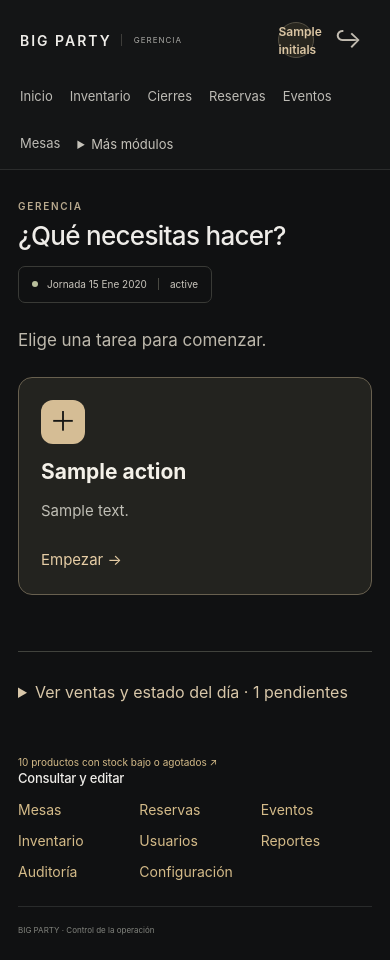
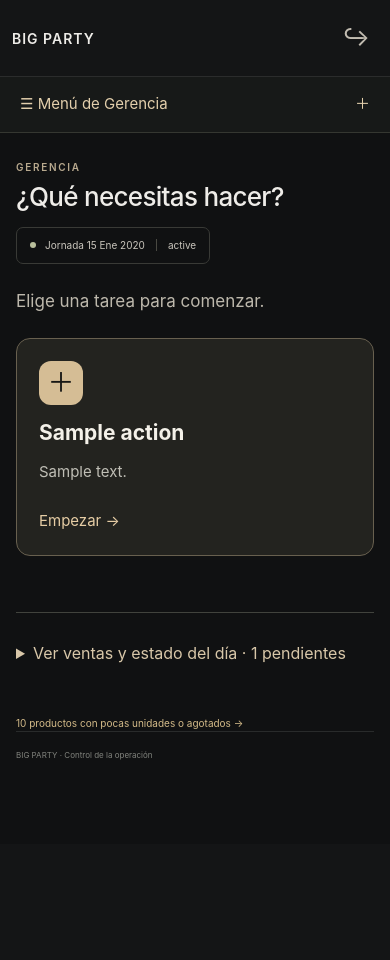
Before and after one commit to JJorge88/BigParty, a Django app: template templates/operations/management/home.html in a window 390 px wide. After the commit the page ends 760 px from the top, so only its background shows below. Run offline with Django 5.2, Linux system fonts and the light colour scheme; the visitor is signed in with stand-in values (Sample User, id 1); tables that the repository leaves empty hold one stand-in row (values such as "Sample post"); the template is opened without the code that fills it: most values are stand-ins (such as "Sample title", 1, 10 or a date in 2020); parts of the project's set-up code (start-up, migrations or seed data) failed here and were passed over.

Commit message:
feat: move management navigation to a responsive left sidebar

```diff
--- a/apps/operations/management/views.py
+++ b/apps/operations/management/views.py
@@ -198,7 +198,7 @@ def print_jobs(request):
     data = history_data(request,request.user)
     if not request.user.has_perm('printing.manage_printers'):
         data['can_retry'] = data['can_reprint'] = False
-    return page(request,'print_jobs',data)
+    return page(request,'print_jobs',data,section='impresiones')
 
 
 @require_POST
--- /dev/null
+++ b/static/css/operations/sidebar.css
@@ -0,0 +1,30 @@
+/* La navegación de Gerencia tiene su propia columna. */
+.management .topbar{position:sticky;top:0;z-index:40;height:76px;min-height:76px;padding:0 28px;flex-wrap:nowrap;gap:20px}
+.management .management-label{order:1}.management .management-user{order:2}
+.management .manager-sidebar{position:fixed;top:76px;left:0;bottom:0;width:240px;background:#171918;border-right:1px solid #353731;overflow-y:auto;overscroll-behavior:contain;z-index:35;padding:20px 14px}
+.management .manager-menu-toggle{display:none}
+.management .sidebar-nav{display:flex;flex-direction:column;gap:3px}
+.management .sidebar-heading{font-size:10px;letter-spacing:1.5px;text-transform:uppercase;color:#979a90;padding:14px 14px 6px}
+.management .sidebar-heading:first-child{padding-top:2px}
+.management .sidebar-nav a{display:flex;align-items:center;min-height:40px;padding:9px 14px;border:1px solid transparent;border-radius:8px;color:#c7c8c0;text-decoration:none;font-size:14px;line-height:1.4}
+.management .sidebar-nav a:hover{background:#242722;color:#fff}
+.management .sidebar-nav a[aria-current=page]{background:#332e24;border-color:#756347;color:#f1dab4;box-shadow:inset 3px 0 #d5bd95;font-weight:600}
+.management .sidebar-nav .sidebar-add{background:#d5bd95;color:#201d17;margin:5px 0 8px;font-weight:600;justify-content:center}
+.management .sidebar-nav .sidebar-add:hover{background:#e4cfad}
+.management .sidebar-nav .sidebar-add[aria-current=page]{color:#201d17;background:#e4cfad;box-shadow:none;border-color:#fff1d6}
+.management .management-main{margin-left:240px;margin-right:0;max-width:none;width:calc(100% - 240px);padding:30px 32px 20px;min-width:0}
+.management .sidebar-nav a:focus-visible,.management .manager-menu-toggle:focus-visible{outline:2px solid #e6cda5;outline-offset:3px}
+@media(min-width:901px) and (max-width:1200px){.management .simple-tasks{gap:12px}.management .simple-task{padding:20px}.management .simple-task strong{font-size:20px}.management .dashboard-grid{grid-template-columns:1fr}.management .admin-form-layout{grid-template-columns:minmax(0,1fr)}}
+@media(max-width:900px){
+ .management .topbar{padding:12px 18px;height:auto;min-height:70px;gap:12px;position:relative}
+ .management .management-label{display:none}
+ .management .manager-sidebar{position:relative;top:auto;bottom:auto;width:100%;padding:0;border-right:0;border-bottom:1px solid #353731;overflow:visible;z-index:30}
+ .management .manager-menu-toggle{display:flex;justify-content:space-between;align-items:center;padding:16px 20px;cursor:pointer;color:#e3cfac;font-size:15px;list-style:none}
+ .management .manager-menu-toggle::-webkit-details-marker{display:none}
+ .management .manager-menu-state:after{content:'＋'}
+ .management .manager-sidebar-panel[open] .manager-menu-state:after{content:'−'}
+ .management .sidebar-nav{padding:0 16px 20px;max-height:65vh;overflow-y:auto}
+ .management .management-main{margin:0;width:100%;padding:24px 20px 20px}
+ .management .simple-tasks{grid-template-columns:1fr}
+}
+@media(max-width:430px){.management .topbar .brand-name{font-size:14px;letter-spacing:1px}.management .management-user{gap:6px}.management .management-user .avatar{display:none}.management .management-user strong{font-size:11px}.management .topbar{gap:8px;padding:12px}.management .management-main{padding:22px 16px}}
--- a/static/js/operations/workflows.js
+++ b/static/js/operations/workflows.js
@@ -17,6 +17,17 @@ for (const form of forms) {
   window.addEventListener('pageshow',()=>{submitting=false;form.removeAttribute('aria-busy');});
 }
 document.querySelector('[data-form-errors]')?.focus();
-const more = document.querySelector('.flow-more');
-document.addEventListener('click',event=>{if(more && !more.contains(event.target))more.open=false;});
-document.addEventListener('keydown',event=>{if(event.key==='Escape' && more?.open){more.open=false;more.querySelector('summary').focus();}});
+// Menú lateral fijo en computadora y desplegable en pantallas pequeñas.
+const sidebar = document.querySelector('.manager-sidebar-panel');
+if (sidebar) {
+  const smallScreen = window.matchMedia('(max-width: 900px)');
+  const adaptMenu = () => { sidebar.open = !smallScreen.matches; };
+  adaptMenu();
+  smallScreen.addEventListener('change', adaptMenu);
+  sidebar.addEventListener('keydown', event => {
+    if (event.key === 'Escape' && smallScreen.matches && sidebar.open) {
+      sidebar.open = false;
+      sidebar.querySelector('summary').focus();
+    }
+  });
+}
--- a/templates/operations/management/base.html
+++ b/templates/operations/management/base.html
@@ -1,19 +1,9 @@
 {% extends 'operations/base.html' %}{% load static %}
 {% block title %}BIG PARTY · Gerencia{% endblock %}
-{% block styles %}<link rel="stylesheet" href="{% static 'css/operations/management.css' %}?v=mesas-2"><link rel="stylesheet" href="{% static 'css/operations/workflows.css' %}?v=3">{% endblock %}
+{% block styles %}<link rel="stylesheet" href="{% static 'css/operations/management.css' %}?v=mesas-2"><link rel="stylesheet" href="{% static 'css/operations/workflows.css' %}?v=3"><link rel="stylesheet" href="{% static 'css/operations/sidebar.css' %}">{% endblock %}
 {% block body_attributes %}class="management" data-idle-timeout="{{ idle_timeout }}" data-activity-url="{% url 'management:activity' %}" data-logout-url="{% url 'management:logout' %}" data-login-url="{% url 'management:login' %}"{% endblock %}
 {% block topbar %}<span class="management-label">GERENCIA</span>
-<nav class="management-nav" aria-label="Navegación principal"><a href="{% url 'management:home' %}" {% if section == 'inicio' %}aria-current="page"{% endif %}>Inicio</a>{% if perms.inventory.view_inventory %}<a href="{% url 'management:inventory' %}" {% if section == 'inventario' %}aria-current="page"{% endif %}>Inventario</a>{% endif %}<a href="{% url 'management:closures' %}" {% if section == 'cierres' %}aria-current="page"{% endif %}>Cierres</a><a href="{% url 'reservations:list' %}" {% if section == 'reservas' %}aria-current="page"{% endif %}>Reservas</a><a href="{% url 'events:list' %}" {% if section == 'eventos' %}aria-current="page"{% endif %}>Eventos</a>
-{% if perms.tables.view_venuetable %}<a href="{% url 'management:tables' %}" {% if section == 'mesas' %}aria-current="page"{% endif %}>Mesas</a>{% endif %}
-<details class="flow-more"><summary>Más módulos</summary><div>
-{% if perms.accounts.view_user %}<a href="{% url 'management:users' %}" {% if section == 'usuarios' %}aria-current="page"{% endif %}>Usuarios y permisos</a>{% endif %}
-{% if perms.core.view_configuration %}<a href="{% url 'management:configuration' %}" {% if section == 'configuracion' %}aria-current="page"{% endif %}>Configuración del negocio</a>{% endif %}
-{% if perms.core.view_reports %}<a href="{% url 'management:reports' %}" {% if section == 'reportes' %}aria-current="page"{% endif %}>Reportes</a>{% endif %}
-{% if perms.audit.view_audit_log %}<a href="{% url 'management:audit' %}" {% if section == 'auditoria' %}aria-current="page"{% endif %}>Auditoría</a>{% endif %}
-{% if perms.printing.view_printjob or perms.printing.manage_printers %}<a href="{% url 'management:print-jobs' %}">Impresiones</a>{% endif %}
-<a href="{% url 'management:home' %}">Inicio de Gerencia</a>
-</div></details>{% if can_add %}<a class="flow-add" href="{% url 'management:add' %}" {% if section == 'agregar' %}aria-current="page"{% endif %}>＋ Agregar</a>{% endif %}
-</nav>
+
 <div class="management-user">
 <div><strong>{{ operator_name }}</strong><small>{{ operator_role }}</small>
 </div><span class="avatar">{{ initials }}</span>
@@ -21,6 +11,7 @@
 </form>
 </div>{% endblock %}
 {% block content %}
+{% include 'operations/management/partials/sidebar.html' %}
 <main {% if sync_readonly %}data-sync-readonly="{% if sync_cloud %}local{% else %}cloud{% endif %}"{% endif %} id="main" class="management-main {% block main_class %}{% endblock %}">{% if error %}
 <div class="notice notice--error" role="alert">{{ error }}
 </div>{% endif %}
@@ -31,4 +22,4 @@
 <footer class="management-footer"><span>BIG PARTY · Control de la operación</span><span>Sesión protegida · 30 min de inactividad</span>
 </footer>
 </main>{% endblock %}
-{% block scripts %}<script type="module" src="{% static 'js/operations/sync-authority.js' %}"></script><script type="module" src="{% static 'js/operations/management.js' %}"></script><script type="module" src="{% static 'js/operations/workflows.js' %}"></script>{% endblock %}
+{% block scripts %}<script type="module" src="{% static 'js/operations/sync-authority.js' %}"></script><script type="module" src="{% static 'js/operations/management.js' %}"></script><script type="module" src="{% static 'js/operations/workflows.js' %}?v=sidebar-1"></script>{% endblock %}
--- a/templates/operations/management/home.html
+++ b/templates/operations/management/home.html
@@ -72,10 +72,5 @@
 </section>{% endif %}
 
 </details>
-<section class="admin-section">
-{% if inventory_attention %}<p class="help"><a href="{% url 'management:inventory' %}">{{ inventory_attention }} productos con stock bajo o agotados ↗</a></p>{% endif %}
-<h2>Consultar y editar
-</h2>
-<div class="admin-links">{% if perms.tables.view_venuetable %}<a href="{% url 'management:tables' %}">Mesas</a>{% endif %}<a href="{% url 'reservations:list' %}">Reservas</a><a href="{% url 'events:list' %}">Eventos</a>{% if perms.inventory.view_inventory %}<a href="{% url 'management:inventory' %}">Inventario</a>{% endif %}{% if perms.accounts.view_user %}<a href="{% url 'management:users' %}">Usuarios</a>{% endif %}{% if perms.core.view_reports %}<a href="{% url 'management:reports' %}">Reportes</a>{% endif %}{% if perms.audit.view_audit_log %}<a href="{% url 'management:audit' %}">Auditoría</a>{% endif %}{% if perms.core.view_configuration %}<a href="{% url 'management:configuration' %}">Configuración</a>{% endif %}
-</div>
-</section>{% endblock %}
+{% if inventory_attention %}<p class="help"><a href="{% url 'management:inventory' %}">{{ inventory_attention }} productos con pocas unidades o agotados →</a></p>{% endif %}
+{% endblock %}
--- /dev/null
+++ b/templates/operations/management/partials/sidebar.html
@@ -0,0 +1,22 @@
+<aside class="manager-sidebar" aria-label="Menú de Gerencia">
+<details class="manager-sidebar-panel" open>
+<summary class="manager-menu-toggle"><span>☰ Menú de Gerencia</span><span class="manager-menu-state" aria-hidden="true"></span></summary>
+<nav class="sidebar-nav" aria-label="Navegación principal">
+<span class="sidebar-heading">MI NEGOCIO</span>
+<a href="{% url 'management:home' %}" {% if section == 'inicio' %}aria-current="page"{% endif %}>Inicio</a>
+{% if can_add %}<a class="sidebar-add" href="{% url 'management:add' %}" {% if section == 'agregar' %}aria-current="page"{% endif %}>＋ Agregar</a>{% endif %}
+<span class="sidebar-heading">OPERACIÓN</span>
+{% if perms.inventory.view_inventory %}<a href="{% url 'management:inventory' %}" {% if section == 'inventario' %}aria-current="page"{% endif %}>Productos e inventario</a>{% endif %}
+{% if perms.tables.view_venuetable %}<a href="{% url 'management:tables' %}" {% if section == 'mesas' %}aria-current="page"{% endif %}>Mesas</a>{% endif %}
+<a href="{% url 'reservations:list' %}" {% if section == 'reservas' %}aria-current="page"{% endif %}>Reservas</a>
+<a href="{% url 'events:list' %}" {% if section == 'eventos' %}aria-current="page"{% endif %}>Eventos</a>
+<a href="{% url 'management:closures' %}" {% if section == 'cierres' %}aria-current="page"{% endif %}>Caja y cierres</a>
+<span class="sidebar-heading">Más módulos</span>
+{% if perms.accounts.view_user %}<a href="{% url 'management:users' %}" {% if section == 'usuarios' %}aria-current="page"{% endif %}>Usuarios y permisos</a>{% endif %}
+{% if perms.core.view_reports %}<a href="{% url 'management:reports' %}" {% if section == 'reportes' %}aria-current="page"{% endif %}>Reportes</a>{% endif %}
+{% if perms.audit.view_audit_log %}<a href="{% url 'management:audit' %}" {% if section == 'auditoria' %}aria-current="page"{% endif %}>Auditoría</a>{% endif %}
+{% if perms.printing.view_printjob or perms.printing.manage_printers %}<a href="{% url 'management:print-jobs' %}" {% if section == 'impresiones' %}aria-current="page"{% endif %}>Impresiones</a>{% endif %}
+{% if perms.core.view_configuration %}<a href="{% url 'management:configuration' %}" {% if section == 'configuracion' %}aria-current="page"{% endif %}>Configuración</a>{% endif %}
+</nav>
+</details>
+</aside>
```
